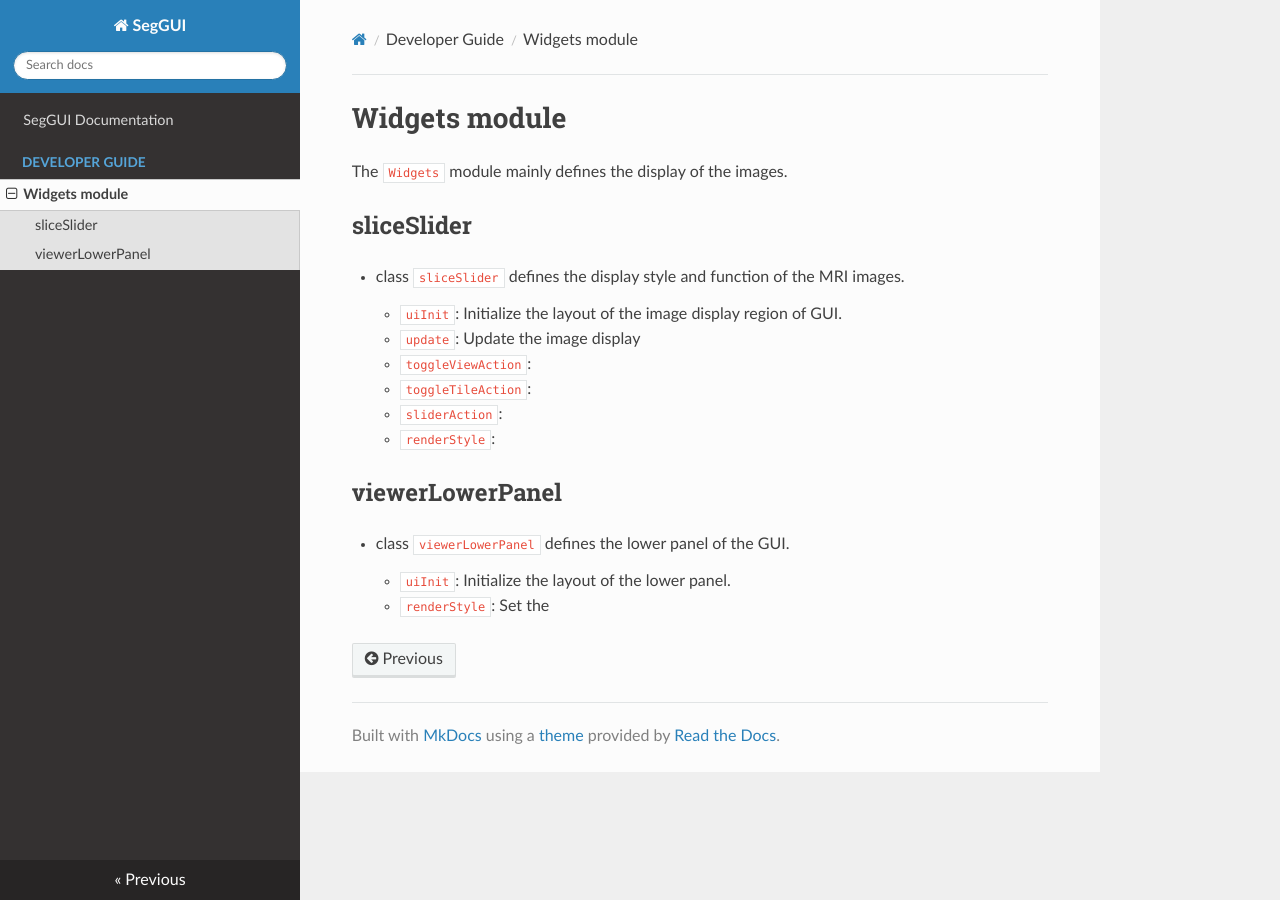
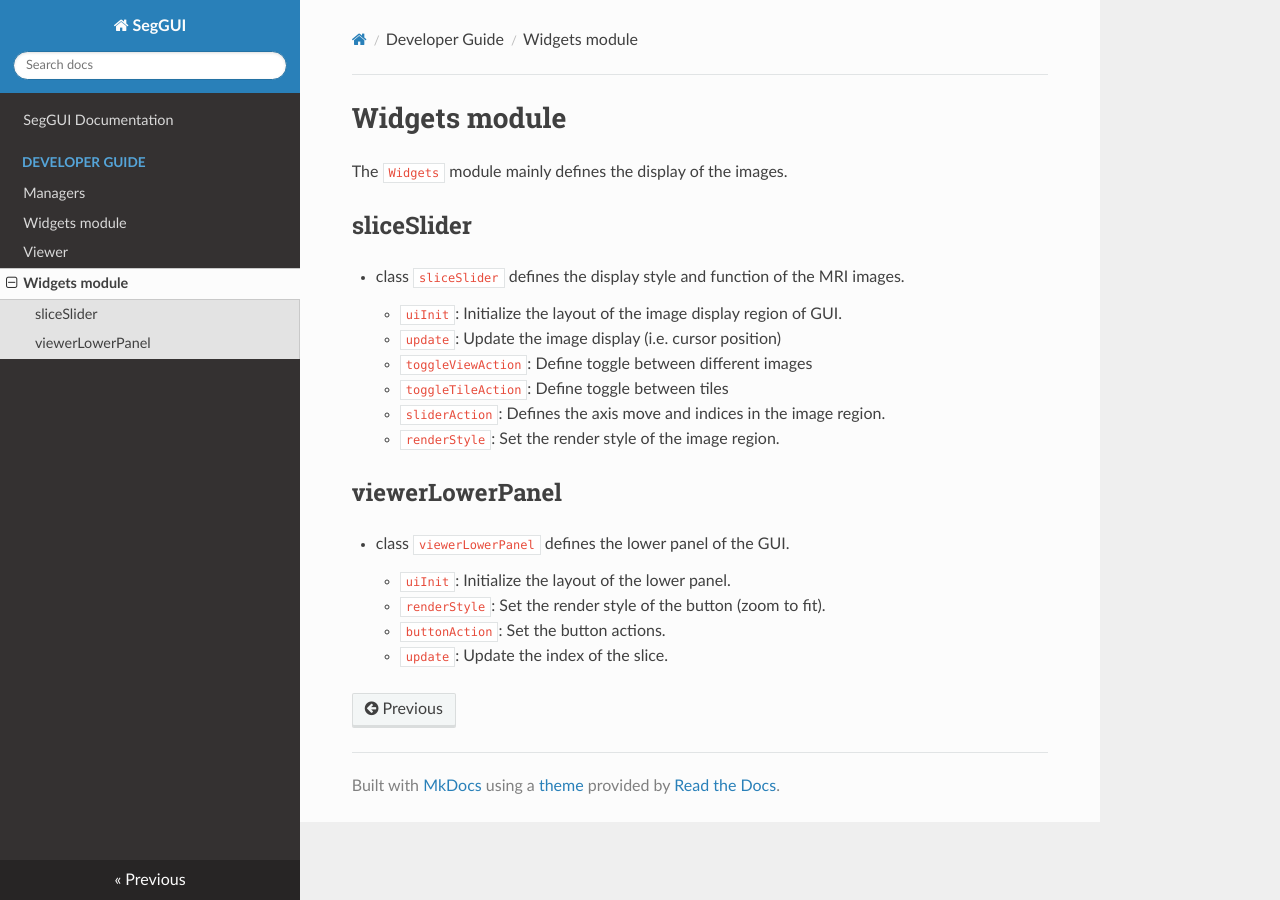
Before and after one commit to R9-Hu/manual, an MkDocs documentation site: the page built from docs/Developer Guide/widgets.md, in a window 1280 px wide. Built offline with MkDocs 1.6.1, drawn with Linux system fonts in a browser that asks for light colours; nearby versions of some CDN libraries.

```diff
--- a/docs/Developer Guide/widgets.md
+++ b/docs/Developer Guide/widgets.md
@@ -5,14 +5,16 @@ The `Widgets` module mainly defines the display of the images.
 
 * class `sliceSlider` defines the display style and function of the MRI images.
     * `uiInit`: Initialize the layout of the image display region of GUI.
-    * `update`: Update the image display
-    * `toggleViewAction`:
-    * `toggleTileAction`:
-    * `sliderAction`:
-    * `renderStyle`:
+    * `update`: Update the image display (i.e. cursor position)
+    * `toggleViewAction`: Define toggle between different images
+    * `toggleTileAction`: Define toggle between tiles
+    * `sliderAction`: Defines the axis move and indices in the image region.
+    * `renderStyle`: Set the render style of the image region.
 
 ## viewerLowerPanel
 
 * class `viewerLowerPanel` defines the lower panel of the GUI.
     * `uiInit`: Initialize the layout of the lower panel.
-    * `renderStyle`: Set the
+    * `renderStyle`: Set the render style of the button (zoom to fit).
+    * `buttonAction`: Set the button actions.
+    * `update`: Update the index of the slice.
```
Also changed, not shown: docs/Developer Guide/utils.md (added, +38 -0 lines), docs/Developer Guide/managers.md (added), docs/Developer Guide/viewer.md (added), site/index.html, 2 other files.
